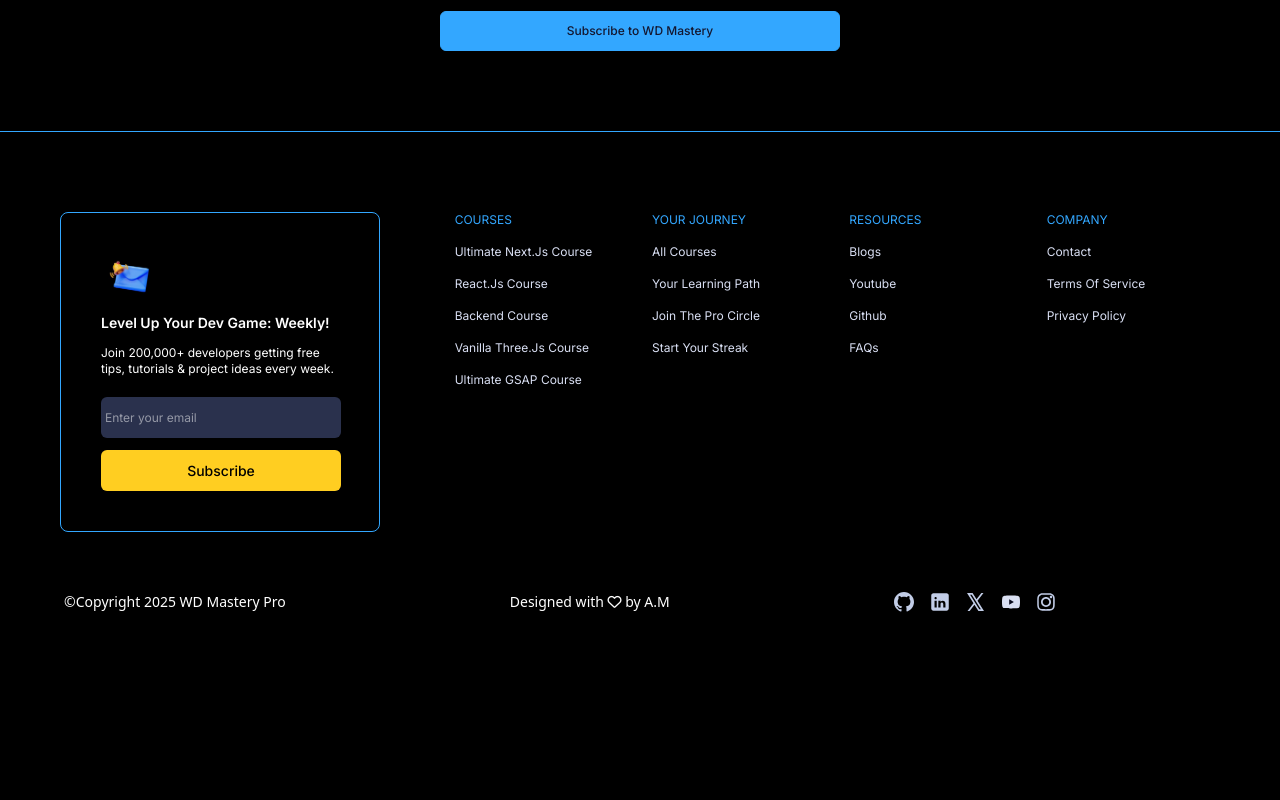
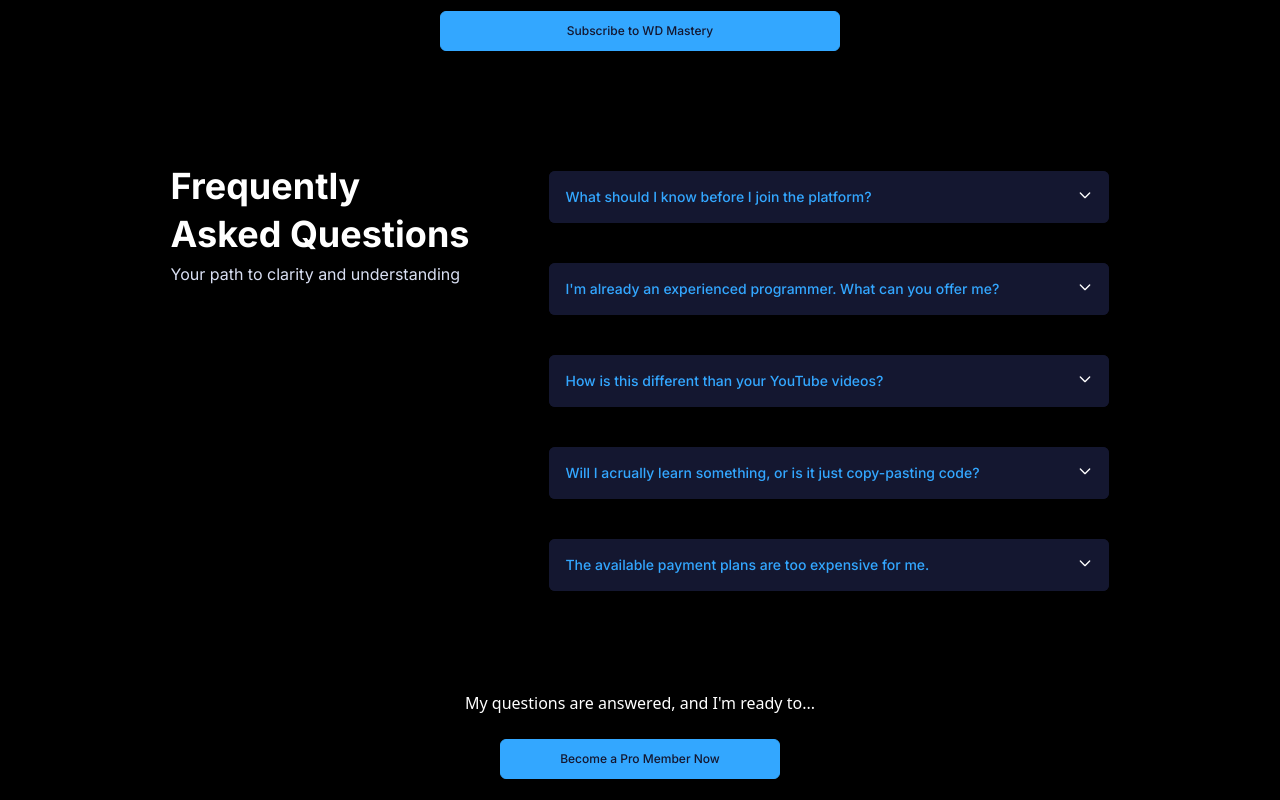
Before and after one commit to areebamoosa/WD-Mastery, a React (Vite) app: page / in a window 1280 px wide. Shown: the part 3180-3980 px from the top of the page. Before the commit the page ends 3832 px from the top, so only its background shows below. Built offline with nearby package versions, Linux system fonts and the light colour scheme.

Commit message:
Made FAQ's section and component

```diff
--- a/src/App.jsx
+++ b/src/App.jsx
@@ -9,6 +9,7 @@ import Button from "./components/Button/Button";
 import Footer from "./components/Footer/Footer";
 import Credits from "./components/Footer/Credits";
 import EmailCard from "./components/Footer/EmailCard";
+import Faq from "./components/FAQS/Faq";
 
 const App = () => {
   return (
@@ -105,12 +106,36 @@ const App = () => {
         <Button text="Subscribe to WD Mastery" width="w-100" height="h-10" />
       </div>
 
+      {/* FAQS Section */}
+
+      {/* Faqs Heading */}
+
+      <div className="flex justify-center gap-20 items-center mt-20 ">
+
+        <div className="flex flex-col gap-2 mt-[-270px]">
+          <h1 className="text-4xl text-white font-bold font ">Frequently</h1>
+          <h1 className="text-4xl text-white font-bold font ">Asked Questions</h1>
+          <p className="text-base light font ">Your path to clarity and understanding</p>
+        </div>
+
+        {/* FAQ's Component */}
+        <div>
+          <Faq />
+        </div>
+
+      </div>
+
+
+      <div className="flex gap-6 flex-col justify-center items-center mt-25">
+        <p className="text-base text-white">My questions are answered, and I'm ready to... </p>
+        <Button text="Become a Pro Member Now" width="w-70" height="h-10" />
+      </div>
+
       {/* Footer Component */}
 
-      <hr className="blue-text mt-20" />
+      <hr className="blue-text mt-15" />
       <Footer />
       <Credits />
-
     </>
   );
 };
--- /dev/null
+++ b/src/components/FAQS/Faq.jsx
@@ -0,0 +1,25 @@
+import React from 'react'
+import FaqCard from './FaqCard'
+
+const faqs = [
+  { id: 1, question: "What should I know before I join the platform?", answer: " You can be an experienced programmer, or just starting out - your learning path will lead you from where you are now to the WD Mastery." },
+  { id: 2, question: "I'm already an experienced programmer. What can you offer me?", answer: "Even if you mastered web development already, you’ll find a ton of learning materials. Additionally, we keep our materials up to date." },
+  { id: 3, question: "How is this different than your YouTube videos?", answer: "Our YouTube videos are included on the platform, but as Workshops - they are split to a smaller lessons and include additional insights into each part of the project." },
+  { id: 4, question: "Will I acrually learn something, or is it just copy-pasting code?", answer: "Our courses and workshops include integrated code sandboxes and after-lesson quizzes, so your learning experience will be very hands-on." },
+  { id: 5, question: "The available payment plans are too expensive for me.", answer: "We are offering a Starter Tier - it's completely free, and you still can find a lot of learning materials there." },
+]
+
+const Faq = () => {
+  return (
+    <>
+      <div className='flex flex-col  '>
+        {faqs.map((faq) => (
+          <FaqCard key={faq.id}{...faq} />
+        ))}
+      </div>
+
+    </>
+  )
+}
+
+export default Faq
--- /dev/null
+++ b/src/components/FAQS/FaqCard.jsx
@@ -0,0 +1,38 @@
+import React, { useState } from 'react'
+
+const FaqCard = ({ id, question, answer, onClick }) => {
+
+    const [faq, setFaq] = useState(false)
+
+    return (
+        <>
+            <div className={`text-white w-140  text-nowrap  card  cursor-pointer   ${faq ? "border-0" : " rounded-md"} mt-10 `} onClick={() => setFaq(!faq)} >
+
+                <div className={`flex justify-between card p-4  font ${faq ? "border-0" : " rounded-md"}`}>
+
+                    <h4 className='blue-text card text-sm  font-medium '>{question}</h4>
+                    <span className={`card  ${faq ? "rotate-180" : "rotate-0"}`} >
+                        <svg
+                            xmlns="http://www.w3.org/2000/svg"
+                            fill="none"
+                            viewBox="0 0 24 24"
+                            stroke="white"
+                            className="w-4 h-4 card"
+                        >
+                            <path strokeLinecap="round" strokeLinejoin="round" strokeWidth="2" d="M19 9l-7 7-7-7" />
+                        </svg>
+                    </span>
+
+                </div>
+
+                <div className={`${faq ? "block" : "hidden"} w-140 h-5`}>
+                    <p className='light card font  cursor-pointer whitespace-normal break-words text-xs p-2 '>{answer}</p>
+                </div>
+
+            </div>
+
+        </>
+    )
+}
+
+export default FaqCard
```
